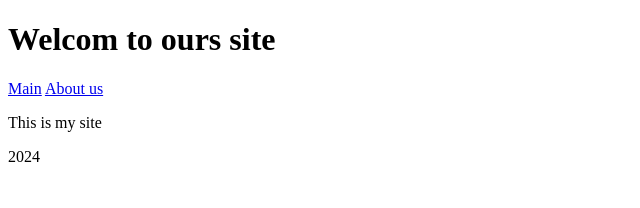
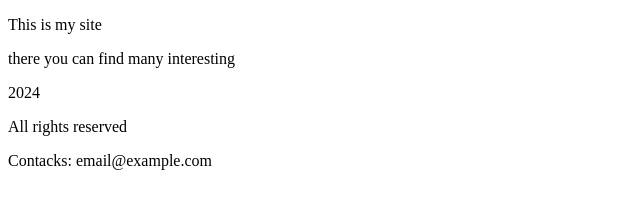
Before and after one commit to sytinsytin-art/otus-js-beginner, a plain HTML site: page index.html in a window 1280 px wide. Shown: the whole page, without its empty margins (0-640 px from the left). Drawn offline with Linux system fonts and the light colour scheme.

Commit message:
feat: add footer

```diff
--- a/index.html
+++ b/index.html
@@ -7,17 +7,15 @@
     </head>
     <body>
         <header>
-            <h1>Welcom to ours site</h1>
-            <nav>
-                <a href="/">Main</a>
-                <a href="/about">About us</a>
-            </nav>
         </header>
         <main>
             <p>This is my site</p>
+            <p>there you can find many interesting</p>
         </main>
         <footer>
             <p>2024</p>
+            <p>All rights reserved</p>
+            <p>Contacks: email@example.com</p>
         </footer>
     </body>
 </html>
```
